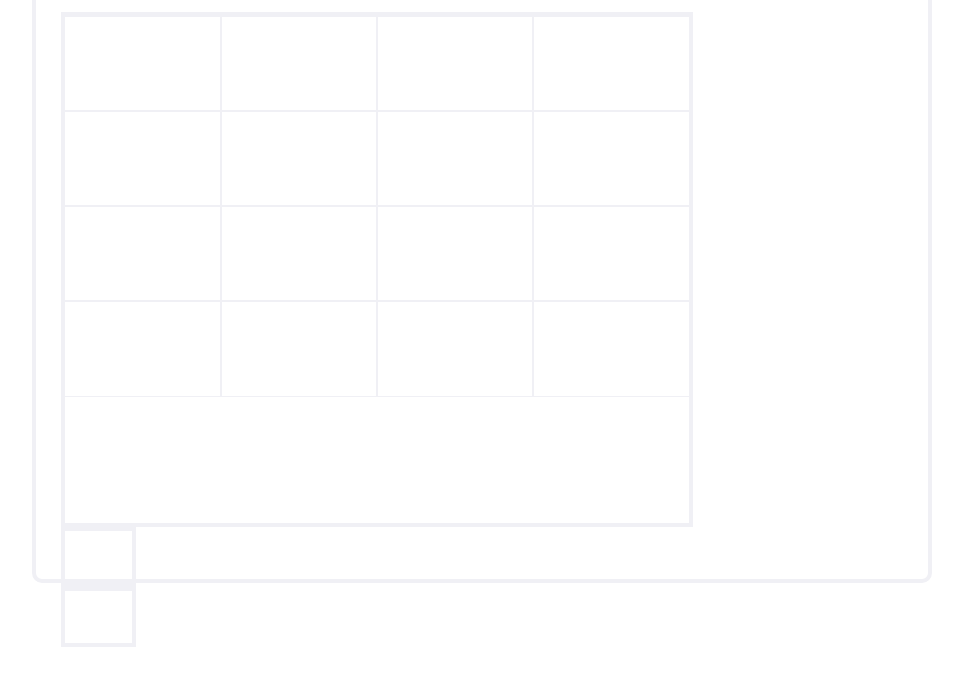
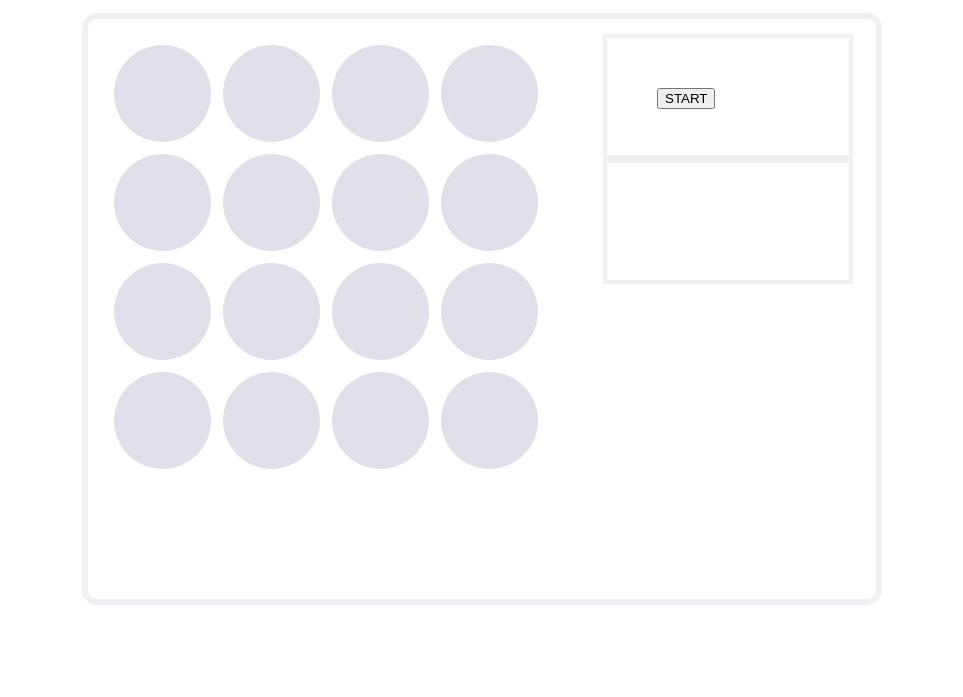
Before and after one commit to habbywhyte/Project_1, a plain HTML site: page index.html in a window 1280 px wide. Shown: the part 133-830 px from the top of the page, without its empty margins (158-1121 px from the left). Before the commit the page ends 800 px from the top, so only its background shows below. Drawn offline with Linux system fonts and the light colour scheme.

Commit message:
added array of languages and for loop

```diff
--- a/index.html
+++ b/index.html
@@ -13,40 +13,64 @@
   </div>
 
   <div class="entire clearfix">
+    <div class="grid-container">
+      <div class="circle" id="1"></div>
+      <div class="circle" id="2"></div>
+      <div class="circle" id="3"></div>
+      <div class="circle" id="4"></div>
+      <div class="circle" id="5"></div>
+      <div class="circle" id="6"></div>
+      <div class="circle" id="7"></div>
+      <div class="circle" id="8"></div>
+      <div class="circle" id="9"></div>
+      <div class="circle" id="10"></div>
+      <div class="circle" id="11"></div>
+      <div class="circle" id="12"></div>
+      <div class="circle" id="13"></div>
+      <div class="circle" id="14"></div>
+      <div class="circle" id="15"></div>
+      <div class="circle" id="16"></div>
+    </div>
+    <div class="side timer clearfix">
+      <input id="startButton" type="button" value="START" />
+    </div>
+    <div class="side moves clearfix"></div>
+  </div>
 
-    <div class="grid-container">
+
+
+    <!-- <div class="grid-container clearfix">
       <div class="row first">
-          <div class="col column-3"></div>
-          <div class="col column-3"></div>
-          <div class="col column-3"></div>
-          <div class="col column-3"></div>
+        <div class="card col column-3"></div>
+        <div class="card col column-3"></div>
+        <div class="card col column-3"></div>
+        <div class="card col column-3"></div>
       </div>
 
       <div class="row second">
-          <div class="col column-3"></div>
-          <div class="col column-3"></div>
-          <div class="col column-3"></div>
-          <div class="col column-3"></div>
+        <div class="card col column-3"></div>
+        <div class="card col column-3"></div>
+        <div class="card col column-3"></div>
+        <div class="card col column-3"></div>
       </div>
 
       <div class="row third">
-          <div class="col column-3"></div>
-          <div class="col column-3"></div>
-          <div class="col column-3"></div>
-          <div class="col column-3"></div>
+        <div class="card col column-3"></div>
+        <div class="card col column-3"></div>
+        <div class="card col column-3"></div>
+        <div class="card col column-3"></div>
       </div>
 
       <div class="row fourth">
-        <div class="col column-3"></div>
-        <div class="col column-3"></div>
-        <div class="col column-3"></div>
-        <div class="col column-3"></div>
+        <div class="card col column-3"></div>
+        <div class="card col column-3"></div>
+        <div class="card col column-3"></div>
+        <div class="card col column-3"></div>
       </div>
-  </div>
+    </div> -->
 
-      <div class="side timer"></div>
-      <div class="side moves"></div>
-  </div>
+
+  <!-- </div> -->
 
   <script src="script.js"></script>
 </body>
--- a/script.js
+++ b/script.js
@@ -0,0 +1,36 @@
+// data in this program:
+// words on the cards
+// time left (timer)
+// number of matched pairs
+// current flipped cards (so they can be compared)
+
+// actions that can happen
+//
+// flipping cards ...
+
+var language = ["java", "perl", "js", "rails", "ruby", "python", "jquery", "php",
+             "java", "perl", "js", "rails", "ruby", "python", "jquery", "php"];
+            console.log(language)
+
+var circles = document.querySelectorAll(".circle");
+console.log(circles)
+var circlesValue = [];
+var firstCircle = '';
+var secondCircle = '';
+var match = 0;
+
+
+for (var i = 0; i < circles.length; i++) {
+  tempCircle = circles[i];
+  console.log(tempCircle);
+  tempCircle.setAttribute("data-language",language[i])
+
+  // var random = language[Math.floor(Math.random() * language.length)];
+}
+function clickCircle () {
+  if (clicks==2) {
+    return;
+  }
+  if (clicks==0) {
+}
+}
--- a/style.css
+++ b/style.css
@@ -16,23 +16,45 @@ h1 {
   font-weight: 700;
   line-height: 58px;
   letter-spacing: 8px;
-  margin: 0 0 58px;
+  margin: 30px 0px 58px;
 }
 .entire {
   box-sizing: border-box;
   margin: auto;
-  max-width: 900px;
-  height: 75%;
-  border: 4px solid #f0f0f5;
-  border-radius: 10px;
-  padding: 25px;
+  width: 800px;
+  height: 74%;
+  border: 6px solid #f0f0f5;
+  border-radius: 15px;
+  padding: 15px;
 }
 .grid-container {
   float: left;
+  /*border: 4px solid #f0f0f5;*/
+  width: 450px;
+  height: 100%;
+  padding: 5px;
+  margin-top: auto;
+  margin-bottom: auto;
+
+  /*float: left;
   box-sizing: border-box;
   width: 75%;
   height: 95%;
-  border: 4px solid #f0f0f5;
+  border: 4px solid #f0f0f5;*/
+}
+.grid-container > div{
+  background: #e0e0eb;
+  width: 75px;
+  height: 75px;
+  border-radius: 50%;
+  float:left;
+  margin: 6px;
+  padding: 11px;
+  font-size: 20px;
+  text-align: center;
+}
+.circle {
+  border-radius: 50%;
 }
 /*-- clearfix -- */
 .clearfix:after,
@@ -44,7 +66,18 @@ h1 {
     line-height: 0;
     visibility: hidden;
   }
-  .row, .col {
+  .side {
+    display: inline-block;
+    clear: both;
+    box-sizing: border-box;
+    width: 250px;
+    height: 125px;
+    border: 4px solid #f0f0f5;
+    margin-left: 40px;
+    padding: 50px;
+  }
+
+  /*.row, .col {
     box-sizing: border-box;
     outline: #f0f0f5 solid .5px;
   }
@@ -56,17 +89,10 @@ h1 {
 }
 .row {
   width: 100%;
-}
-.side {
-  clear: both;
-  box-sizing: border-box;
-  float: left;
-  width: 75px;
-  height: 60px;
-  border: 4px solid #f0f0f5;
-}
+  height: 25%;
+}*/
 
-.col-1 { width: 8.33%; }
+/*.col-1 { width: 8.33%; }
 .col-2 { width: 16.66%; }
 .col-3 { width: 25%; }
 .col-4 { width: 33.33%; }
@@ -77,4 +103,4 @@ h1 {
 .col-9 { width: 75%; }
 .col-10 { width: 83.33%; }
 .col-11 { width: 91.66%; }
-.col-12 { width: 100%; }
+.col-12 { width: 100%; }*/
```
Lines whose indentation alone changed are shown as unchanged.
